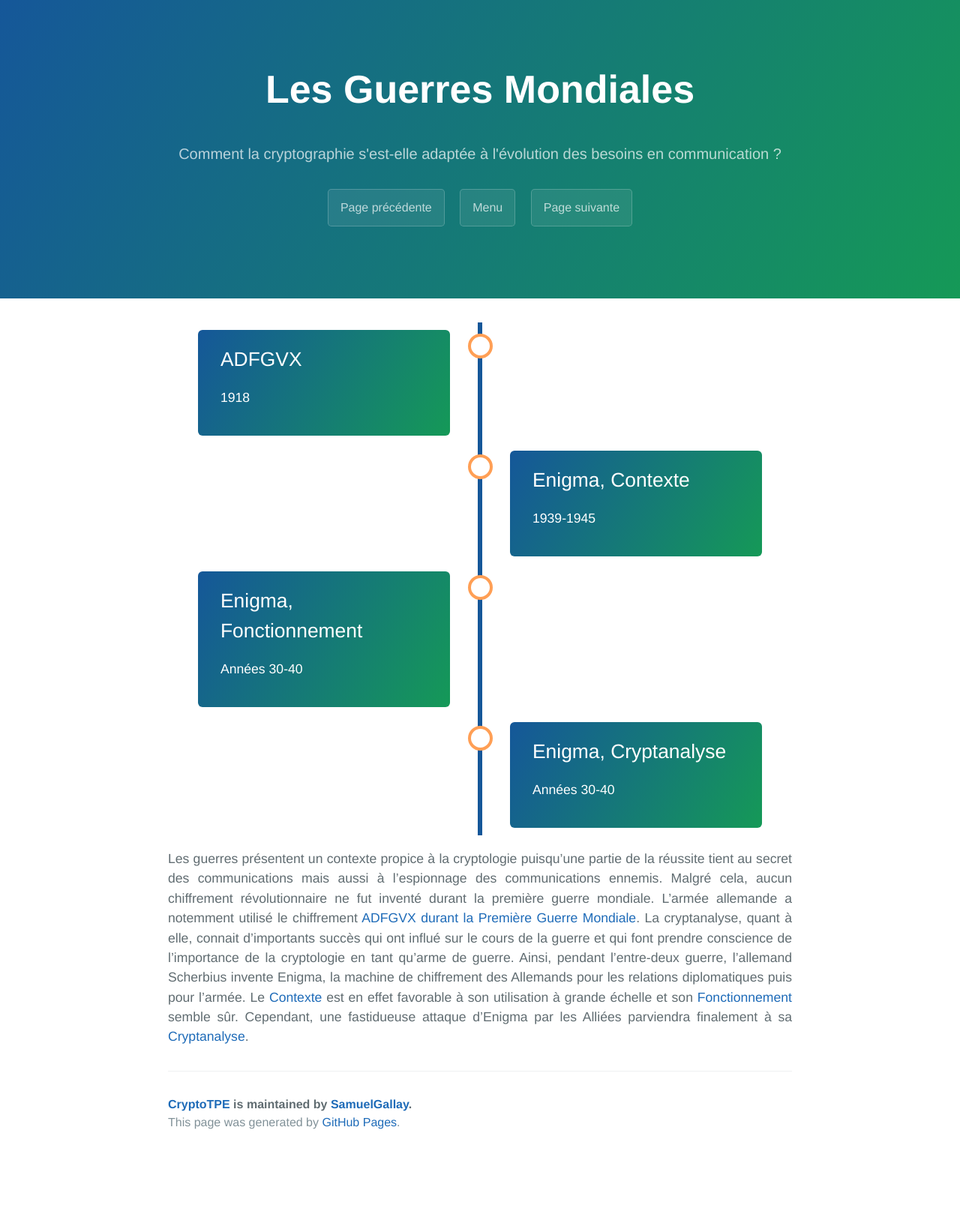
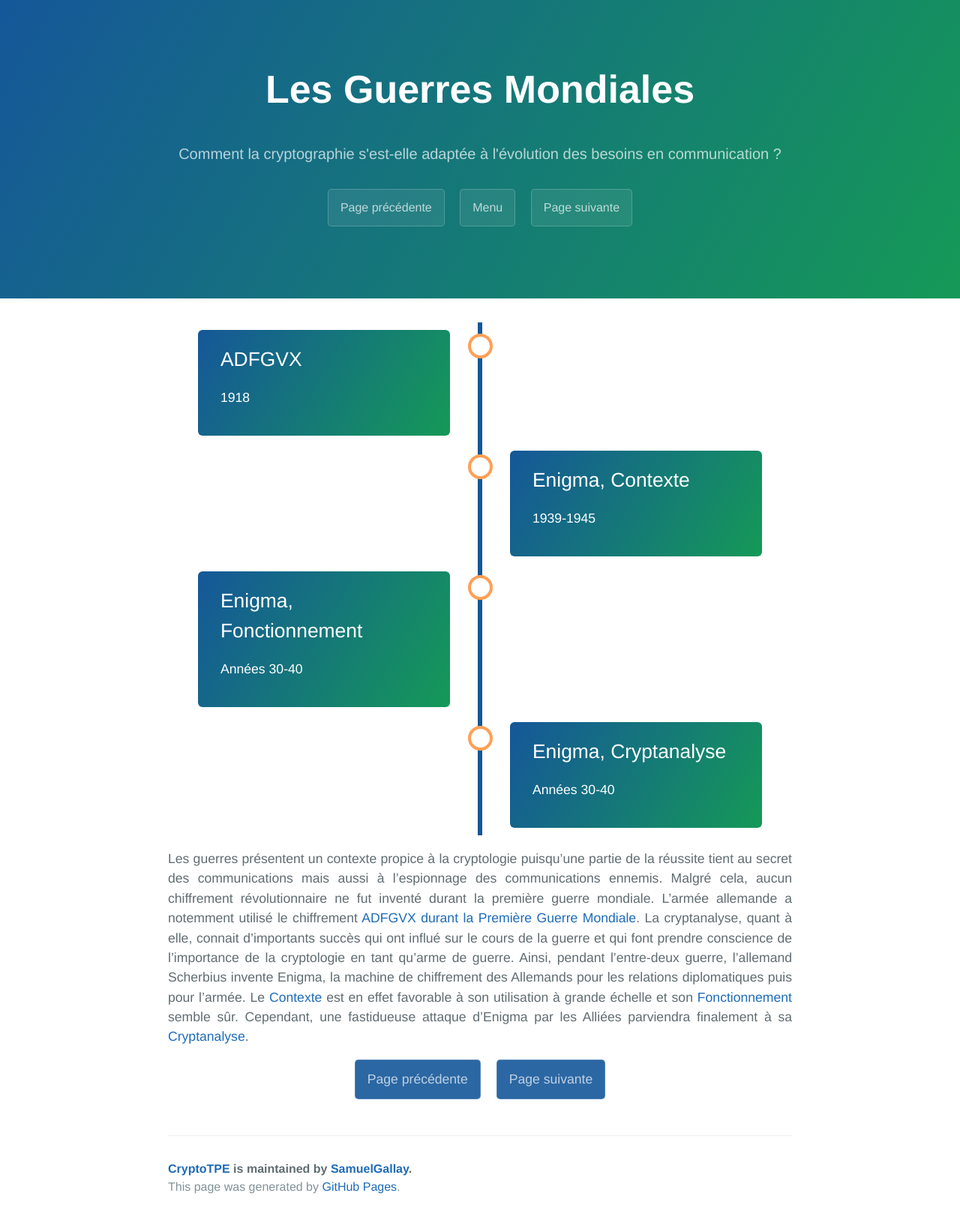
Before and after one commit to SamuelGallay/CryptoTPE, a Jekyll site: the page built from pages/3_Guerres/0_index.md, in a window 1280 px wide. Shown: the whole page at 75% size. Built offline with Jekyll 4.4.1, drawn with Linux system fonts in a browser that asks for light colours; our own code applies the rules of GitHub Pages for plain Markdown files; before the commit the page ends 1541 px from its top, so only the background shows below that.

Commit message:
Boutons en bas de page

```diff
--- a/_layouts/default.html
+++ b/_layouts/default.html
@@ -63,6 +63,15 @@
     <section class="main-content">
       {{ content }}
 
+<div style="text-align: center; margin: 0px; padding: 0px;">
+      {% if page.precedente %}
+        <a href="{{ page.precedente | relative_url }}" class="btn2">Page précédente</a>
+      {% endif %}
+      {% if page.suivante %}
+        <a href="{{ page.suivante | relative_url }}" class="btn2">Page suivante</a>
+      {% endif %}
+</div>
+
       <footer class="site-footer">
 
         {% if site.github.is_project_page %}
--- a/assets/css/style.css
+++ b/assets/css/style.css
@@ -265,6 +265,14 @@ a:hover { text-decoration: underline; }
 @media screen and (max-width: 42em) { .btn { display: block; width: 100%; padding: 0.75rem; font-size: 0.9rem; }
   .btn + .btn { margin-top: 1rem; margin-left: 0; } }
 
+.btn2 {display: inline-block; margin-bottom: 1rem; color: rgba(255, 255, 255, 0.7); background-color: rgba(21, 87, 153, 0.9);  border-color: rgba(255, 255, 255, 0.2); border-style: solid; border-width: 1px; border-radius: 0.3rem; transition: color 0.2s, background-color 0.2s, border-color 0.2s; }
+.btn2:hover { color: rgba(255, 255, 255, 1); text-decoration: none; background-color: rgba(21, 87, 153, 1); border-color: rgba(255, 255, 255, 0.3); }
+.btn2 + .btn2 { margin-left: 1rem; }
+@media screen and (min-width: 64em) { .btn2 { padding: 0.75rem 1rem; } }
+@media screen and (min-width: 42em) and (max-width: 64em) { .btn2 { padding: 0.6rem 0.9rem; font-size: 0.9rem; } }
+@media screen and (max-width: 42em) { .btn2 { display: block; width: 100%; padding: 0.75rem; font-size: 0.9rem; }
+  .btn2 + .btn2 { margin-top: 1rem; margin-left: 0; } }
+
 #menu {
   margin: 0px;
   padding: 0px;
@@ -317,7 +325,6 @@ a:hover { text-decoration: underline; }
 }
 
 #menu .submenu li a {
-
   padding: 15px 0px;
   font-size: 13px;
   color: white;
```
Lines whose indentation alone changed are shown as unchanged.
